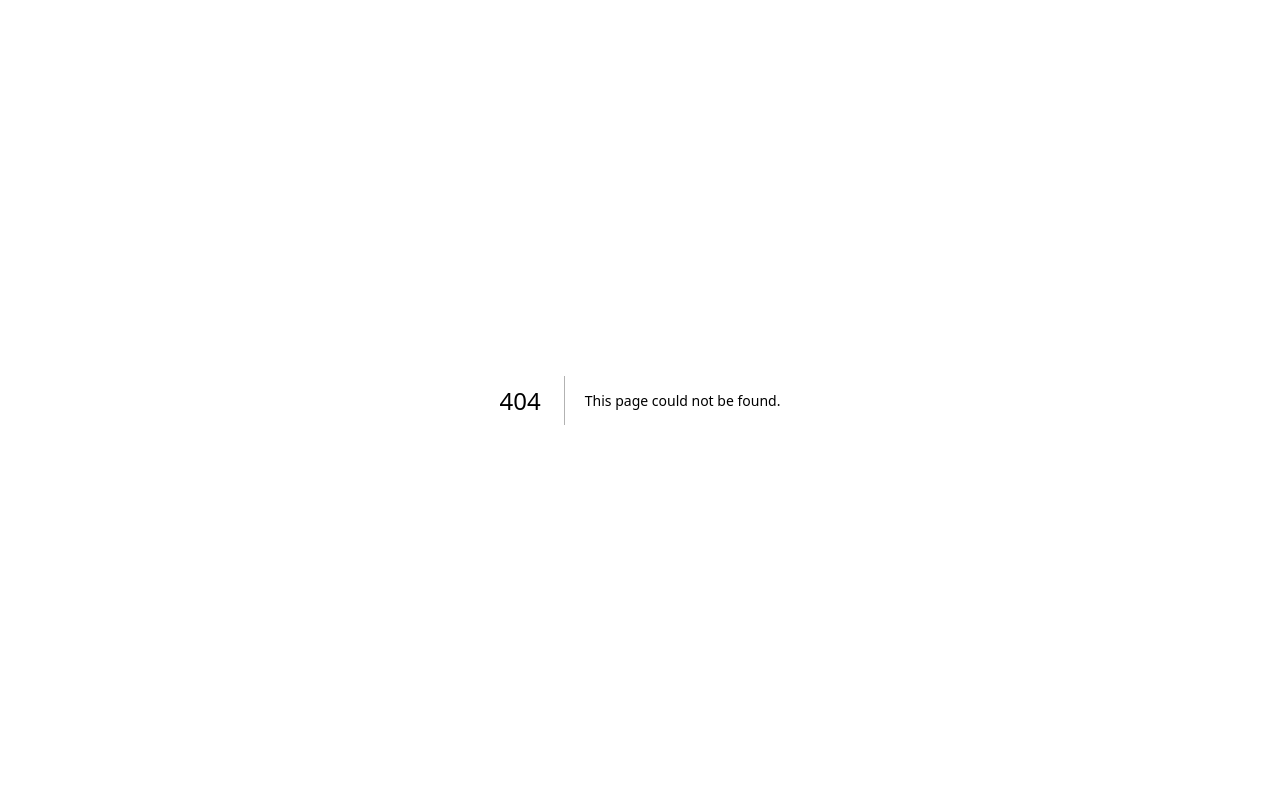
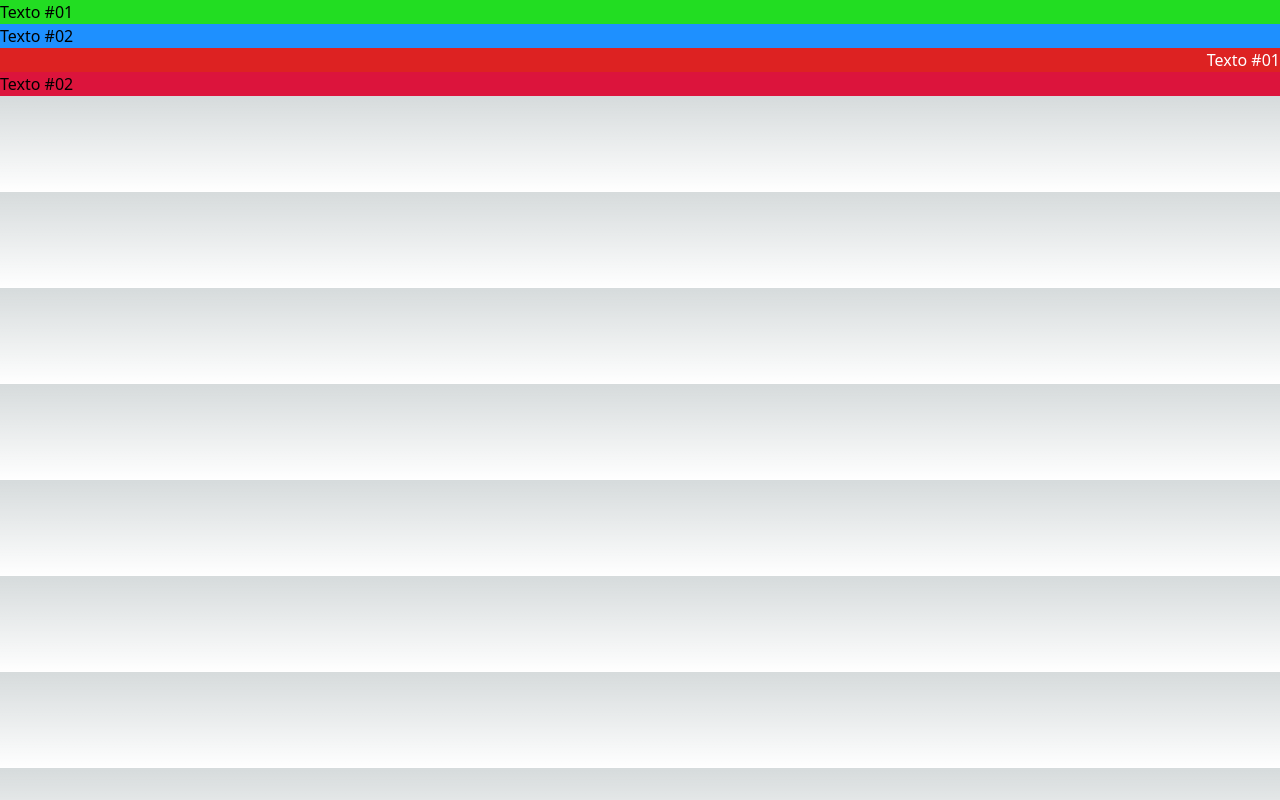
Before and after one commit to guilinares/exercicios-nextjs, a Next.js app: page /css/usandoEstilo in a window 1280 px wide. Before the commit this address had no page. Built offline with nearby package versions, Linux system fonts and the light colour scheme.

Commit message:
Aplicando estilo de forma condicional

```diff
--- /dev/null
+++ b/components/Estilo.jsx
@@ -0,0 +1,16 @@
+export default function Estilo(props) {
+
+    const classeAplicada = props.numero >= 0 ? "azul" : "vermelho"
+    return (
+        <div>
+            <h1 style={{backgroundColor: props.numero >= 0 ? "#2d2" : "#D22",
+                        color: props.color,
+                        textAlign: props.direita ? "right" : "left"}}>
+                Texto #01
+            </h1>
+            <h2 className={classeAplicada}>
+                Texto #02
+            </h2>
+        </div>
+    )
+}
--- /dev/null
+++ b/pages/css/usandoEstilo.jsx
@@ -0,0 +1,10 @@
+import Estilo from "../../components/Estilo";
+
+export default function usandoEstilo() {
+    return (
+        <div>
+            <Estilo numero={3} color="#000"></Estilo>
+            <Estilo numero={-3} color="#FFF" direita={true}></Estilo>
+        </div>
+    )
+}
--- a/styles/globals.css
+++ b/styles/globals.css
@@ -31,3 +31,11 @@ body {
     text-wrap: balance;
   }
 }
+
+.azul {
+  background-color: dodgerblue;
+}
+
+.vermelho {
+  background-color: crimson;
+}
```
